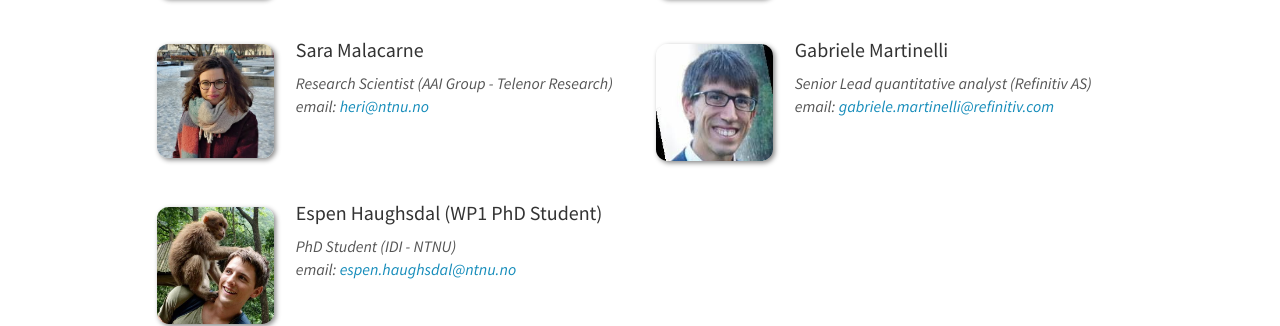
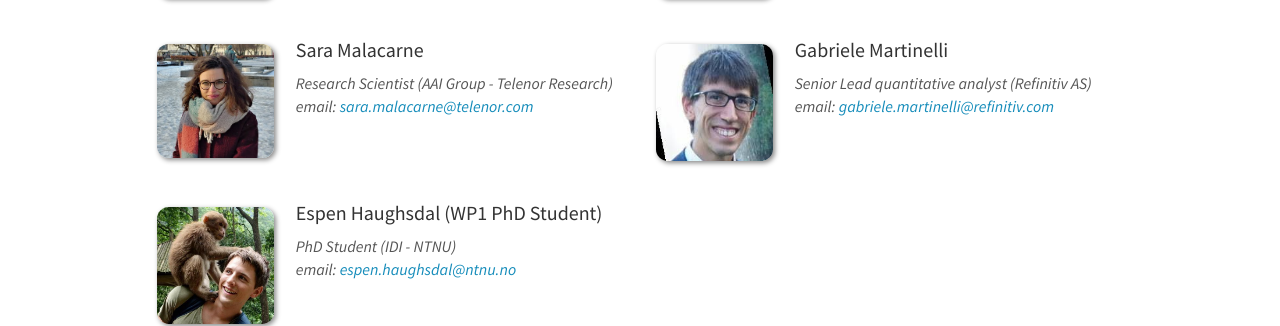
Before and after one commit to ML4ITS/ml4its.github.io.old, a Jekyll site: the page built from _pages/team.md, in a window 1280 px wide and 900 px high, scrolled down 571 px. Shown: the part 164-490 px from the top of the window. Built offline with Jekyll 4.4.1, drawn with Linux system fonts in a browser that asks for light colours; nearby versions of some CDN libraries.

Commit message:
Update team_members.yml
Update Sara's email

```diff
--- a/_data/team_members.yml
+++ b/_data/team_members.yml
@@ -40,7 +40,7 @@
 - name: Sara Malacarne
   photo: sara.jpg
   info: Research Scientist (AAI Group - Telenor Research)
-  email: heri@ntnu.no
+  email: sara.malacarne@telenor.com
   number_educ: 0
 
 - name: Gabriele Martinelli
```
